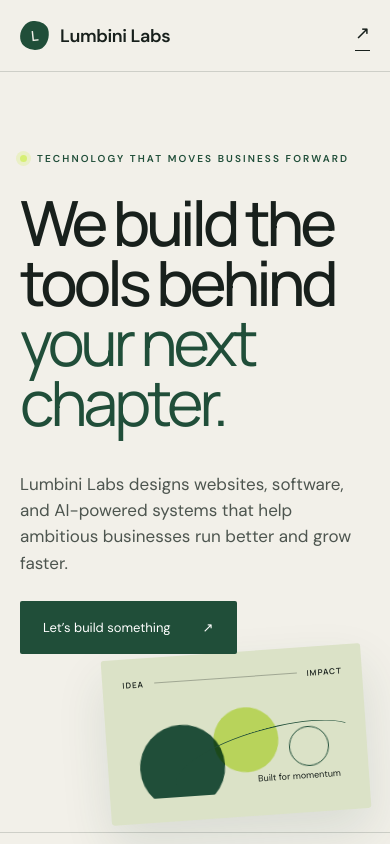
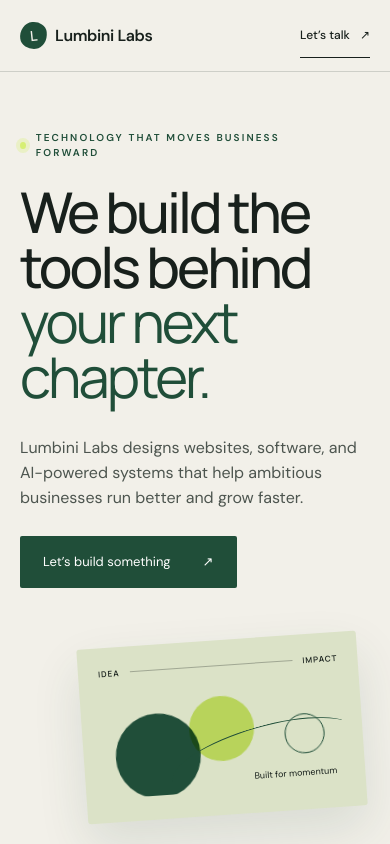
Before and after one commit to lumbinilabs/website, a React (Vite) app: page / in a window 390 px wide. Shown: the top 844 px of the page. Built offline with nearby package versions, Linux system fonts and the light colour scheme.

Commit message:
Improve mobile layout and Lumbini motif

```diff
--- a/src/App.css
+++ b/src/App.css
@@ -1,12 +1,14 @@
 :root { --green: #204e39; --ink: #18201c; --cream: #f2f0e9; --lime: #d6ef74; --line: rgba(24,32,28,.16); }
 .site-shell { overflow: hidden; }
+[id] { scroll-margin-top: 24px; }
+a:focus-visible { outline: 2px solid var(--green); outline-offset: 5px; border-radius: 2px; }
 .nav-wrap { height: 88px; max-width: 1280px; margin: auto; padding: 0 42px; display: flex; align-items: center; justify-content: space-between; border-bottom: 1px solid var(--line); }
 .brand { display: inline-flex; gap: 11px; align-items: center; font-weight: 600; font-size: 18px; text-decoration: none; letter-spacing: -.4px; }
 .brand-mark { width: 29px; height: 29px; display: grid; place-items: center; border-radius: 50% 50% 46% 54% / 56% 42% 58% 44%; color: var(--cream); background: var(--green); font: 600 14px 'Manrope'; transform: rotate(-6deg); }
 nav { display: flex; gap: 34px; }
 nav a, .nav-cta { font-size: 13px; font-weight: 500; text-decoration: none; }
 nav a { opacity: .7; transition: opacity .2s; } nav a:hover { opacity: 1; }
-.nav-cta { display: flex; align-items: center; gap: 14px; padding-bottom: 5px; border-bottom: 1px solid; }
+.nav-cta { min-height: 44px; display: flex; align-items: center; gap: 14px; border-bottom: 1px solid; }
 .hero { max-width: 1280px; min-height: 760px; margin: auto; padding: 108px 42px 52px; position: relative; }
 .eyebrow, .kicker { text-transform: uppercase; letter-spacing: 2.1px; font-size: 10px; font-weight: 600; }
 .eyebrow { display: flex; gap: 10px; align-items: center; color: var(--green); }
@@ -15,7 +17,7 @@ nav a { opacity: .7; transition: opacity .2s; } nav a:hover { opacity: 1; }
 h1 em, .closing em { font-weight: 400; color: var(--green); }
 .hero-bottom { display: flex; align-items: end; gap: 55px; margin-left: 46%; position: relative; z-index: 2; }
 .hero-bottom p { max-width: 390px; margin: 0; font-size: 17px; line-height: 1.55; color: #4d554f; }
-.primary-button { flex: none; display: flex; align-items: center; gap: 32px; background: var(--green); color: white; padding: 18px 23px; font-size: 13px; text-decoration: none; border-radius: 2px; transition: transform .2s, background .2s; }
+.primary-button { min-height: 52px; flex: none; display: flex; align-items: center; gap: 32px; background: var(--green); color: white; padding: 14px 23px; font-size: 13px; text-decoration: none; border-radius: 2px; transition: transform .2s, background .2s; }
 .primary-button:hover { transform: translateY(-2px); background: #173e2c; }
 .signal-card { position: absolute; width: 300px; height: 190px; left: 70px; bottom: 30px; padding: 20px; background: #dbe2c7; transform: rotate(-4deg); border-radius: 3px; box-shadow: 0 22px 50px rgba(32,78,57,.12); }
 .signal-top { display: flex; align-items: center; gap: 10px; font: 600 8px 'Manrope'; letter-spacing: 1px; }
@@ -53,8 +55,7 @@ h1 em, .closing em { font-weight: 400; color: var(--green); }
 .garden-ring { border-radius: 50%; border: 1px solid var(--green); }
 .ring-outer { width: 100%; height: 100%; box-shadow: 0 0 0 38px rgba(32,78,57,.06); }
 .ring-inner { width: 170px; height: 170px; background: rgba(214,239,116,.35); }
-.garden-center { width: 27px; height: 112px; background: var(--green); border-radius: 14px 14px 3px 3px; z-index: 2; }
-.garden-center:after { content: ''; position: absolute; width: 41px; height: 4px; left: -7px; bottom: 0; background: var(--green); }
+.garden-center { width: 22px; height: 22px; background: var(--green); border: 7px solid var(--lime); border-radius: 50%; z-index: 2; box-shadow: 0 0 0 12px rgba(242,240,233,.72); }
 .garden-path { background: rgba(32,78,57,.38); }
 .path-horizontal { width: 380px; height: 1px; }
 .path-vertical { height: 380px; width: 1px; }
@@ -83,15 +84,27 @@ footer { max-width: 1280px; min-height: 180px; margin: auto; padding: 48px 42px;
 footer p { margin: 0; text-align: center; color: #667069; font-size: 12px; }
 .footer-links { justify-self: end; display: flex; gap: 26px; font-size: 11px; color: #667069; }.footer-links a { text-decoration: none; }
 @media (max-width: 800px) {
-  .nav-wrap { height: 72px; padding: 0 20px; } nav { display: none; } .nav-cta { font-size: 0; gap: 0; }.nav-cta span { font-size: 18px; }
-  .hero { min-height: 760px; padding: 80px 20px 35px; }.hero h1 { font-size: clamp(52px,16vw,76px); letter-spacing: -4px; }.hero-bottom { margin: 0; display: block; }.hero-bottom p { max-width: 500px; }.primary-button { margin-top: 25px; width: max-content; }
-  .signal-card { width: 260px; height: 165px; left: auto; right: 24px; bottom: 15px; }.signal-visual { height: 110px; }
+  .nav-wrap { height: 72px; padding: 0 20px; } nav { display: none; } .nav-cta { gap: 10px; font-size: 12px; }.nav-cta-label { font-size: 0; }.nav-cta-label:after { content: 'Let’s talk'; font-size: 12px; }
+  .hero { min-height: auto; padding: 72px 20px 48px; }.hero h1 { margin: 24px 0 32px; font-size: clamp(48px,13vw,74px); line-height: .98; letter-spacing: -3.5px; }.hero-bottom { margin: 0; display: block; }.hero-bottom p { max-width: 500px; font-size: 16px; }.primary-button { margin-top: 25px; width: max-content; }
+  .signal-card { position: relative; width: min(280px, calc(100vw - 40px)); height: 175px; left: auto; right: auto; bottom: auto; margin: 52px 8px 0 auto; }.signal-visual { height: 120px; }
   .section { padding: 85px 20px; }.section-intro { grid-template-columns: 1fr; gap: 24px; margin-bottom: 60px; }.section-intro h2, .process-heading h2 { letter-spacing: -2px; }.section-intro > p { max-width: 500px; }
   .service { grid-template-columns: 35px 1fr; gap: 12px; padding: 28px 0; }.service-tag { display: none; }.service:hover { padding: 28px 8px; }.service h3 { font-size: 21px; }
   .statement { min-height: 500px; padding: 90px 20px; }.statement p { letter-spacing: -3px; }
-  .origin { grid-template-columns: 1fr; gap: 65px; }.origin-art { min-height: 390px; }.garden-rings { width: 240px; height: 240px; }.ring-inner { width: 135px; height: 135px; }.path-horizontal { width: 310px; }.path-vertical { height: 310px; }.origin-copy h2 { letter-spacing: -2px; }.origin-copy > p { font-size: 14px; }
+  .origin { grid-template-columns: 1fr; gap: 65px; }.origin-art { width: 100%; min-height: 390px; }.garden-rings { width: min(240px, 68vw); height: min(240px, 68vw); }.ring-inner { width: 56%; height: 56%; }.path-horizontal { width: min(310px, 88vw); }.path-vertical { height: 310px; }.origin-copy h2 { letter-spacing: -2px; }.origin-copy > p { font-size: 14px; }
   .process { grid-template-columns: 1fr; gap: 55px; }.step { grid-template-columns: 35px 90px 1fr; gap: 10px; }
   .closing { min-height: 520px; padding: 70px 25px; flex-direction: column; align-items: flex-start; }.closing h2 { letter-spacing: -3px; }.circle-link { width: 150px; height: 150px; padding: 34px 28px; align-self: flex-end; }
   footer { padding: 40px 20px; grid-template-columns: 1fr 1fr; gap: 35px; }footer p { display: none; }.footer-links { flex-direction: column; gap: 8px; text-align: right; }
 }
+@media (max-width: 480px) {
+  .brand { gap: 8px; font-size: 16px; }.brand-mark { width: 27px; height: 27px; }
+  .hero { padding-top: 58px; }.eyebrow { max-width: 270px; line-height: 1.5; }.hero h1 { font-size: clamp(46px,14.4vw,62px); letter-spacing: -3px; }
+  .section { padding-block: 72px; }.section-intro { margin-bottom: 48px; }.section-intro h2, .process-heading h2, .origin-copy h2 { font-size: 39px; line-height: 1.06; }
+  .service { grid-template-columns: 28px 1fr; }.service p { font-size: 13px; }
+  .statement { min-height: 440px; padding-block: 76px; }.statement:before { top: 45px; font-size: 23px; }.statement p { font-size: 44px; line-height: 1.08; letter-spacing: -2.5px; }
+  .origin-art { min-height: 330px; }.origin-art:before { inset: 14px; }.origin-coordinates { left: 28px; bottom: 26px; }.path-vertical { height: 270px; }
+  .origin-values { gap: 11px; margin-top: 34px; letter-spacing: 1.2px; }
+  .process { gap: 44px; }.step { grid-template-columns: 30px 1fr; gap: 8px 12px; padding: 25px 0; }.step h3 { font-size: 17px; }.step p { grid-column: 2; }
+  .closing { min-height: 480px; padding: 62px 20px; }.closing h2 { font-size: 49px; line-height: 1.04; letter-spacing: -2.5px; }.circle-link { width: 142px; height: 142px; padding: 31px 26px; }
+  footer { min-height: 210px; grid-template-columns: 1fr; gap: 26px; }.footer-brand { justify-self: start; }.footer-links { justify-self: start; text-align: left; }
+}
 @media (prefers-reduced-motion: reduce) { html { scroll-behavior: auto; } * { transition: none !important; } }
--- a/src/App.jsx
+++ b/src/App.jsx
@@ -30,7 +30,7 @@ function App() {
           <a href="#process">Process</a>
           <a href="#origin">Our name</a>
         </nav>
-        <a className="nav-cta" href="mailto:hello@lumbinilabs.com">Start a project <Arrow /></a>
+        <a className="nav-cta" href="mailto:hello@lumbinilabs.com"><span className="nav-cta-label">Start a project</span> <Arrow /></a>
       </header>
 
       <main>
```
